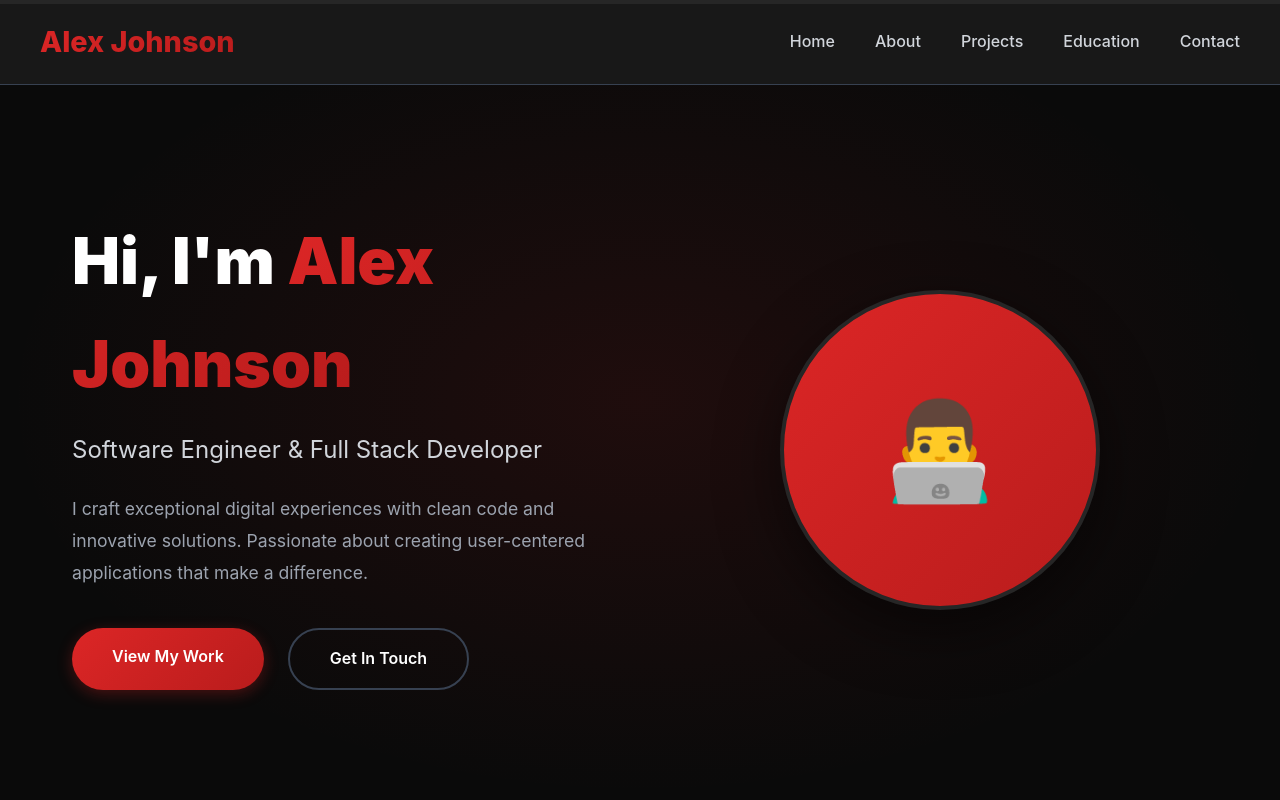
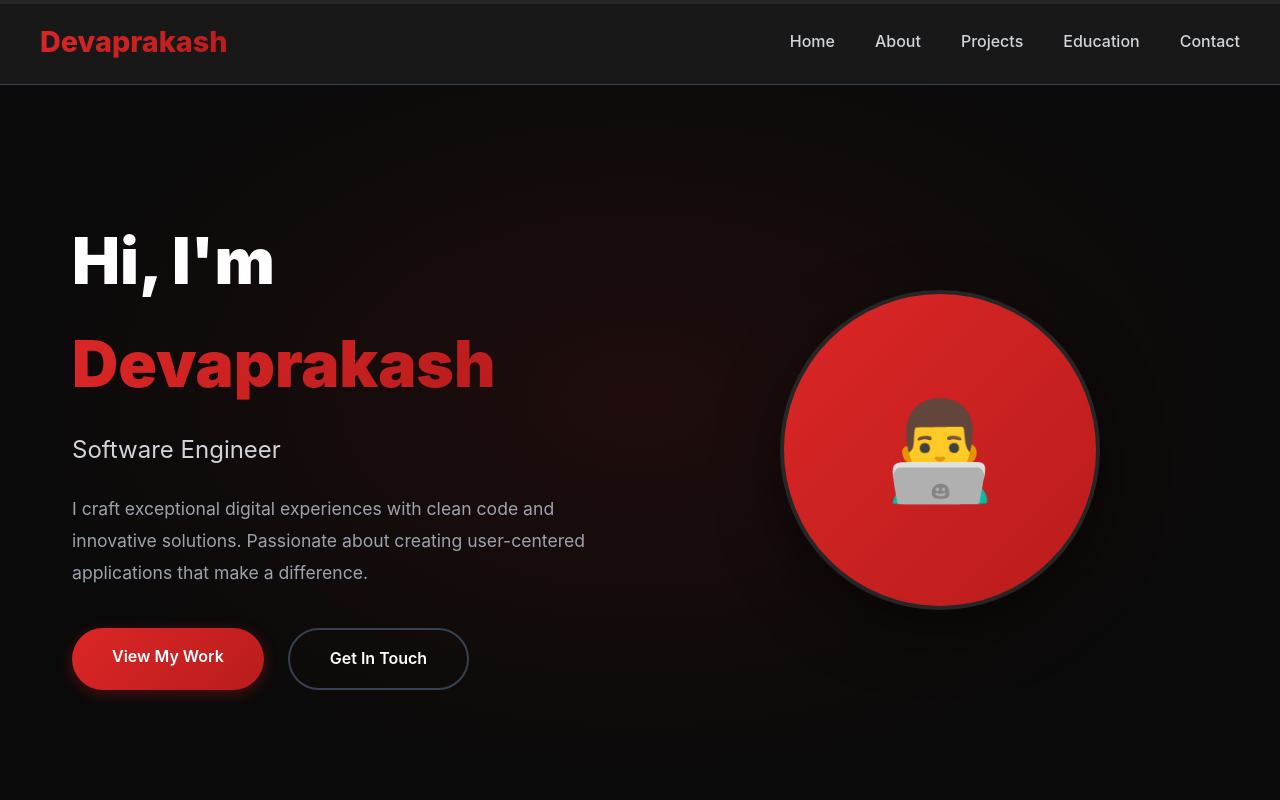
Before and after one commit to Devaprakash47/PortfolioWebsite, a website built with Parcel: page src/index.html in a window 1280 px wide. Shown: the top 800 px of the page. Built offline with nearby package versions, Linux system fonts and the light colour scheme.

Commit message:
Initial Commit

```diff
--- a/src/index.html
+++ b/src/index.html
@@ -663,7 +663,7 @@
     <!-- Header -->
     <header class="header">
         <nav class="nav container">
-            <div class="logo">Alex Johnson</div>
+            <div class="logo">Devaprakash</div>
             <ul class="nav-links">
                 <li><a href="#home">Home</a></li>
                 <li><a href="#about">About</a></li>
@@ -679,8 +679,8 @@
         <div class="container">
             <div class="hero-content">
                 <div class="hero-text">
-                    <h1>Hi, I'm <span class="highlight">Alex Johnson</span></h1>
-                    <p class="hero-subtitle">Software Engineer & Full Stack Developer</p>
+                    <h1>Hi, I'm <span class="highlight">Devaprakash</span></h1>
+                    <p class="hero-subtitle">Software Engineer</p>
                     <p class="hero-description">I craft exceptional digital experiences with clean code and innovative solutions. Passionate about creating user-centered applications that make a difference.</p>
                     <div class="hero-buttons">
                         <a href="#projects" class="btn-primary">View My Work</a>
```
